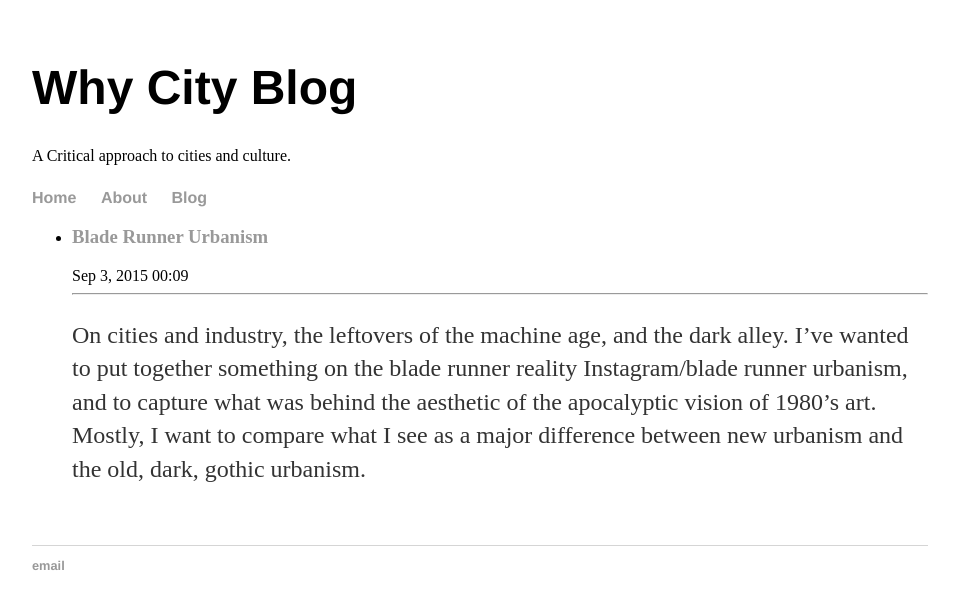
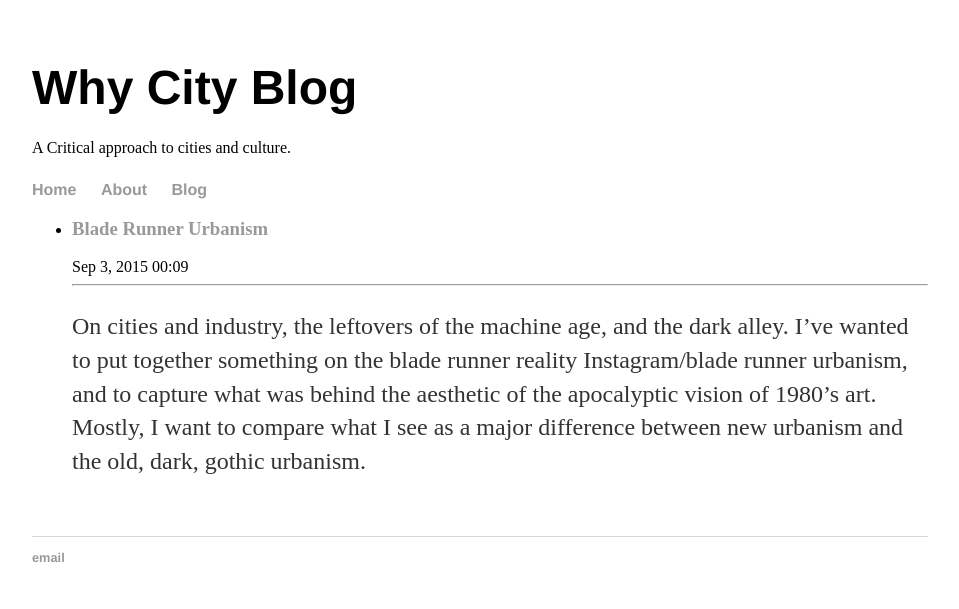
Before and after one commit to whycity/whycity.github.io, a Jekyll site: the page built from index.html, in a window 1280 px wide. Shown: the top 609 px of the page, without its empty margins (160-1119 px from the left). Built offline with Jekyll 4.4.1, drawn with Linux system fonts in a browser that asks for light colours.

Commit message:
Update default.html

```diff
--- a/_layouts/default.html
+++ b/_layouts/default.html
@@ -6,7 +6,7 @@
 		</head>
 		<body>
 
-        		  <h1>Why City Blog</h1>
+        		  <h1 style="margin: 0px;">Why City Blog</h1>
 			  <p></p>A Critical approach to cities and culture.</p>
 
 			<nav>
```
